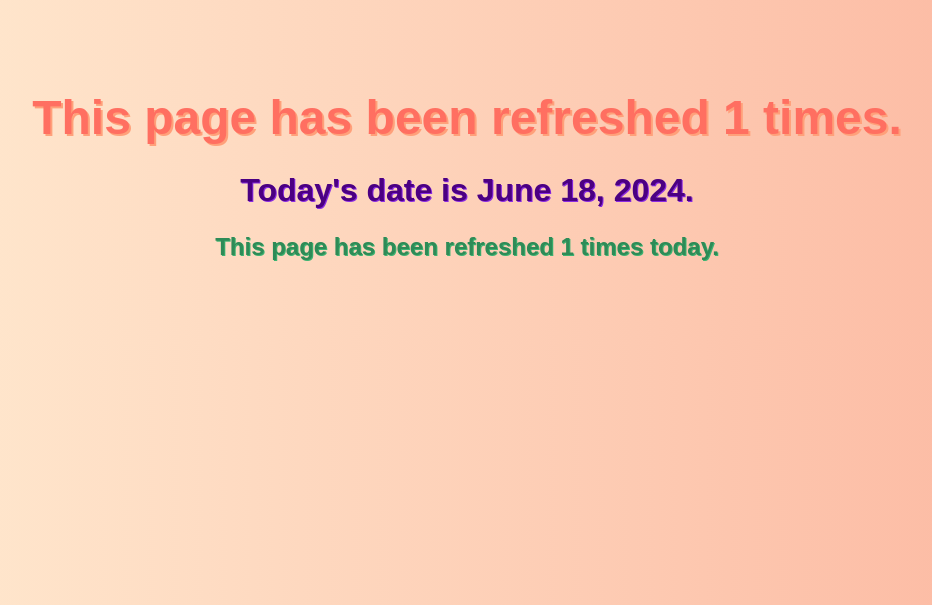
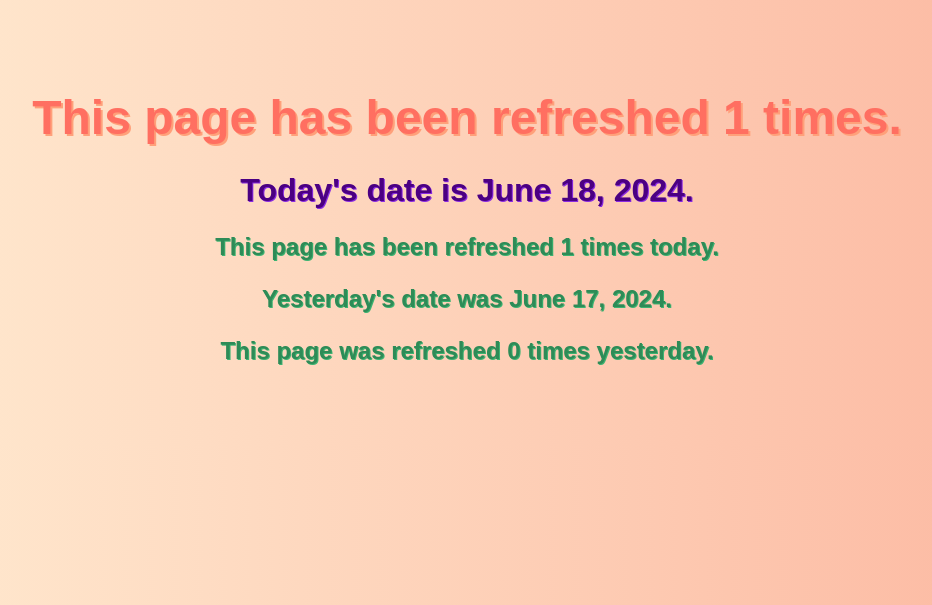
Before and after one commit to md-mehedi-hasan-sohag/Website-Refresh-Tracker-by-Django, a Django app: page / in a window 1280 px wide. Shown: the top 605 px of the page, without its empty margins (173-1105 px from the left). Run offline with Django 5.2, Linux system fonts and the light colour scheme; data comes from the database, SQL or seed files in the repository.

Commit message:
web counter final

```diff
--- a/number/models.py
+++ b/number/models.py
@@ -5,7 +5,7 @@ class RefreshCounter(models.Model):
     total_count = models.IntegerField(default=0)
 
     def __str__(self):
-        return f"Refresh Count: {self.count}"
+        return f"Refresh Count: {self.total_count}"
 
 class DailyRefreshCounter(models.Model):
     date = models.DateField(default=timezone.now)
--- a/number/templates/counter/refresh.html
+++ b/number/templates/counter/refresh.html
@@ -45,5 +45,7 @@
     <h1>This page has been refreshed {{ total_count }} times.</h1>
     <h2>Today's date is {{ date }}.</h2>
     <h3>This page has been refreshed {{ daily_count }} times today.</h3>
+    <h3>Yesterday's date was {{ yesterday }}.</h3>
+    <h3>This page was refreshed {{ yesterday_count }} times yesterday.</h3>
 </body>
 </html>
--- a/number/views.py
+++ b/number/views.py
@@ -1,22 +1,33 @@
 from django.shortcuts import render
 from django.utils import timezone
-
-# Create your views here.
 from .models import RefreshCounter, DailyRefreshCounter
+from datetime import timedelta
 
 def refresh_view(request):
+    # Update total refresh count
     total_counter, created = RefreshCounter.objects.get_or_create(id=1)
     total_counter.total_count += 1
     total_counter.save()
 
+    # Update daily refresh count
     today = timezone.now().date()
     daily_counter, created = DailyRefreshCounter.objects.get_or_create(date=today)
     daily_counter.daily_count += 1
     daily_counter.save()
 
+    # Get yesterday's date and refresh count
+    yesterday = today - timedelta(days=1)
+    try:
+        yesterday_counter = DailyRefreshCounter.objects.get(date=yesterday)
+        yesterday_count = yesterday_counter.daily_count
+    except DailyRefreshCounter.DoesNotExist:
+        yesterday_count = 0
+
     context = {
         'total_count': total_counter.total_count,
         'daily_count': daily_counter.daily_count,
-        'date': today
+        'yesterday_count': yesterday_count,
+        'date': today,
+        'yesterday': yesterday
     }
     return render(request, 'counter/refresh.html', context)
```
